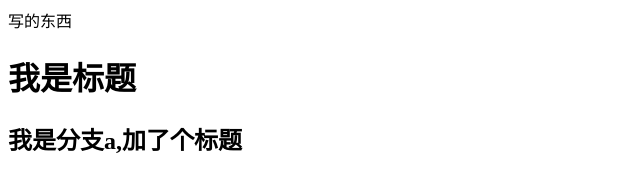
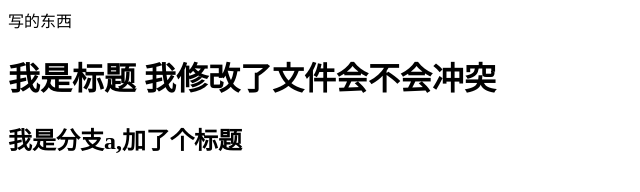
Before and after one commit to GeFei-someone/gitdemo-2, a plain HTML site: page index.html in a window 1280 px wide. Shown: the whole page, without its empty margins (0-640 px from the left). Drawn offline with Linux system fonts and the light colour scheme.

Commit message:
测试冲突

```diff
--- a/index.html
+++ b/index.html
@@ -8,7 +8,7 @@
 </head>
 <body>
     写的东西
-    <h1>我是标题</h1>
+    <h1>我是标题 我修改了文件会不会冲突</h1>
     <h2>我是分支a,加了个标题</h2>
 </body>
 </html>
```
